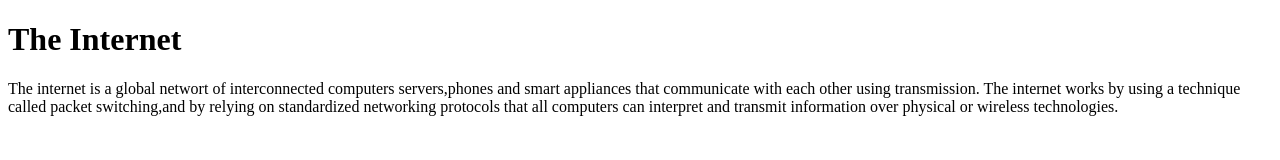
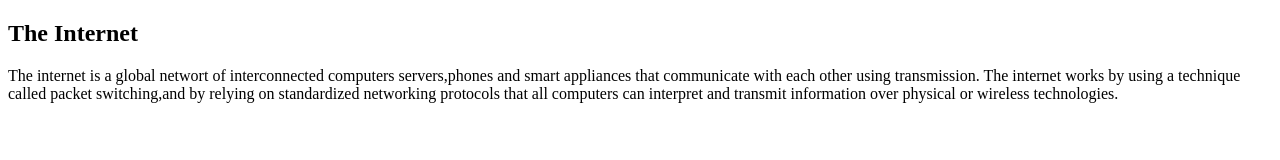
Before and after one commit to Nicky-x-238/index.html-2, a plain HTML site: page index.html in a window 1280 px wide. Drawn offline with Linux system fonts and the light colour scheme.

Commit message:
Update index.html

```diff
--- a/index.html
+++ b/index.html
@@ -4,7 +4,7 @@
         <title>THE INTERNET</title>
         </head>
 <body>
-    <h1> The Internet</h1>
+    <h2> The Internet</h2>
     <p>The internet is a global networt of interconnected computers
     servers,phones and smart appliances that communicate with each
     other using transmission.
```
